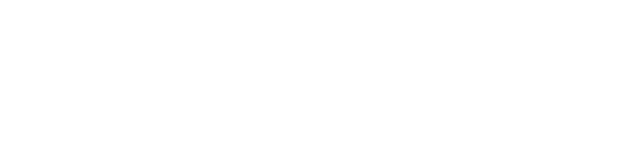
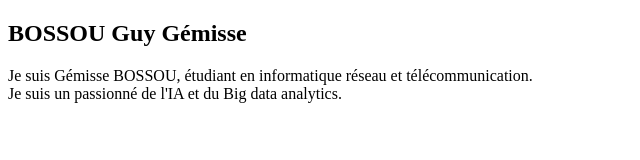
Before and after one commit to Gems77/git-mon-cv, a plain HTML site: page index.html in a window 1280 px wide. Shown: the whole page, without its empty margins (0-640 px from the left). Drawn offline with Linux system fonts and the light colour scheme.

Commit message:
mise en place de la section titre

```diff
--- a/index.html
+++ b/index.html
@@ -4,11 +4,12 @@
     <meta charset="UTF-8">
     <meta name="viewport" content="width=device-width, initial-scale=1.0">
     <link rel="stylesheet" href="style.css">
-    <title>Document</title>
+    <title>mon-cv</title>
 </head>
 <body>
-    <nav>
-
-    </nav>
+<section id="titre">
+    <h2>BOSSOU Guy Gémisse</h2>
+    <p>Je suis Gémisse BOSSOU, étudiant en informatique réseau et télécommunication. <br>Je suis un passionné de l'IA et du Big data analytics.</p>
+</section>
 </body>
 </html>
```
